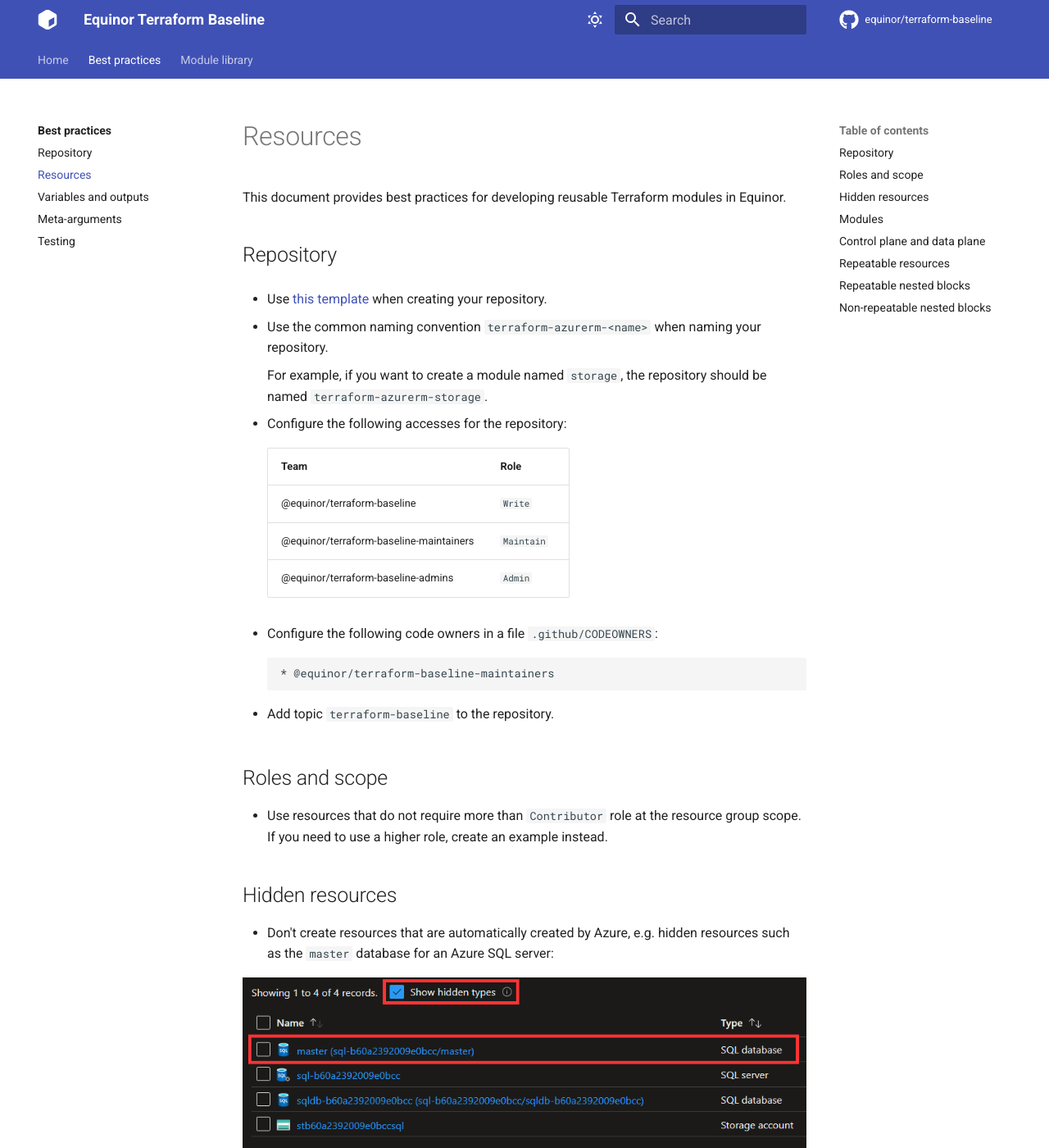
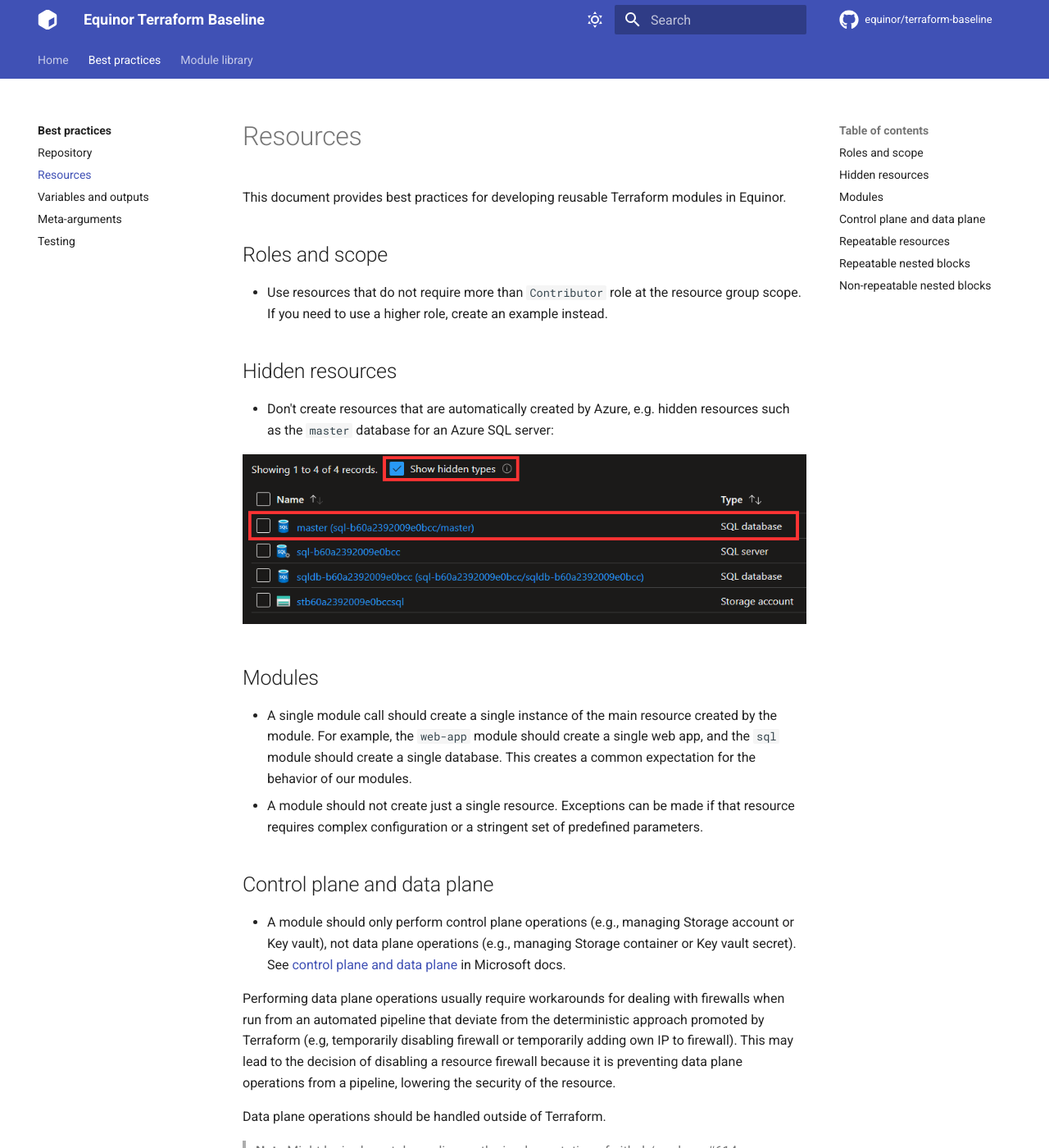
Before and after one commit to equinor/terraform-baseline, an MkDocs documentation site: the page built from docs/best-practices/resources.md, in a window 1280 px wide and 1400 px high. Shown: the whole window at 82% size. Built offline with MkDocs 1.6.1 and Material for MkDocs 9.7.7, drawn with Linux system fonts in a browser that asks for light colours; comment, search, counter and statistics services are not loaded.

Commit message:
docs: remove duplicate info

````diff
--- a/docs/best-practices/resources.md
+++ b/docs/best-practices/resources.md
@@ -1,30 +1,6 @@
 # Resources
 
 This document provides best practices for developing reusable Terraform modules in Equinor.
-
-## Repository
-
-- Use [this template](https://github.com/equinor/terraform-module-template) when creating your repository.
-
-- Use the common naming convention `terraform-azurerm-<name>` when naming your repository.
-
-    For example, if you want to create a module named `storage`, the repository should be named `terraform-azurerm-storage`.
-
-- Configure the following accesses for the repository:
-
-    | Team | Role |
-    | --- | --- |
-    | @equinor/terraform-baseline | `Write` |
-    | @equinor/terraform-baseline-maintainers | `Maintain` |
-    | @equinor/terraform-baseline-admins | `Admin` |
-
-- Configure the following code owners in a file `.github/CODEOWNERS`:
-
-    ```raw
-    * @equinor/terraform-baseline-maintainers
-    ```
-
-- Add topic `terraform-baseline` to the repository.
 
 ## Roles and scope
 
````
Also changed, not shown: docs/best-practices/repository.md (+2 -1 lines).
